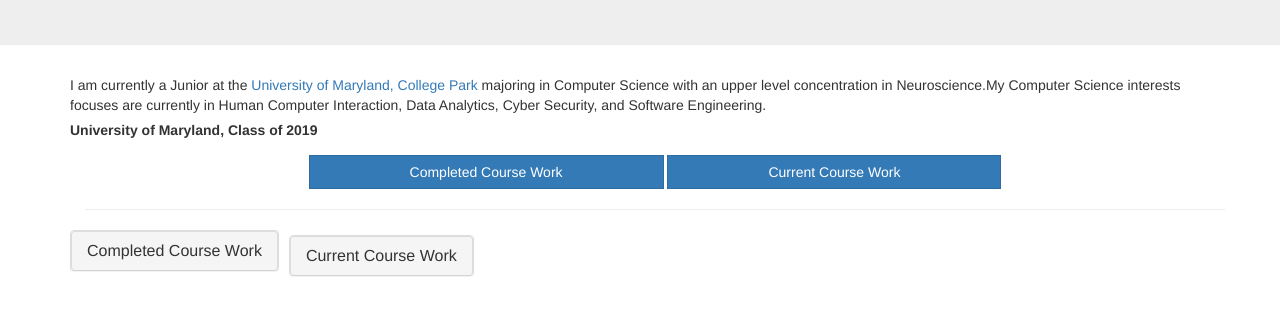
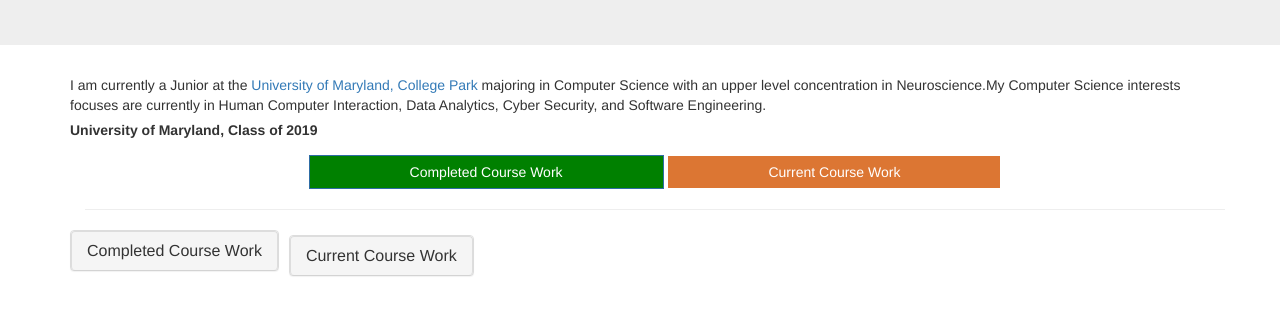
Before and after one commit to chishankar/chishankar.github.io, a plain HTML site: page about_me.html in a window 1280 px wide. Shown: the part 194-508 px from the top of the page. Drawn offline with nearby package versions, Linux system fonts and the light colour scheme.

Commit message:
lets try this

```diff
--- a/about_me.html
+++ b/about_me.html
@@ -35,9 +35,8 @@
 
 
     <div align="center" class="container banner">
-      <h2><a id="word5" onclick="SwitchToClass(2);" class="btn btn-primary">Completed Course Work</a></h2>
-      <h2><a id="word6" onclick="SwitchToClass(3);" class="btn btn-primary">Current Course Work</a></h2>
-      <!-- <h2><a id="word1" onclick="SwitchToClass(1);" class="btn btn-primary"> </a></h2> -->
+      <h2><a id="word5" onclick="SwitchToClass(2);" class="btn btn-primary green">Completed Course Work</a></h2>
+      <h2><a id="word6" onclick="SwitchToClass(3);" class="btn btn-primary orange">Current Course Work</a></h2>
       <hr />
     </div>
 
--- a/stylesheets/about_me.css
+++ b/stylesheets/about_me.css
@@ -20,3 +20,12 @@
 .banner h2{
   display: inline;
 }
+
+.green{
+  background-color: green;
+}
+
+.orange{
+  background-color: #DC7633;
+  border-color: inherit;
+}
```
